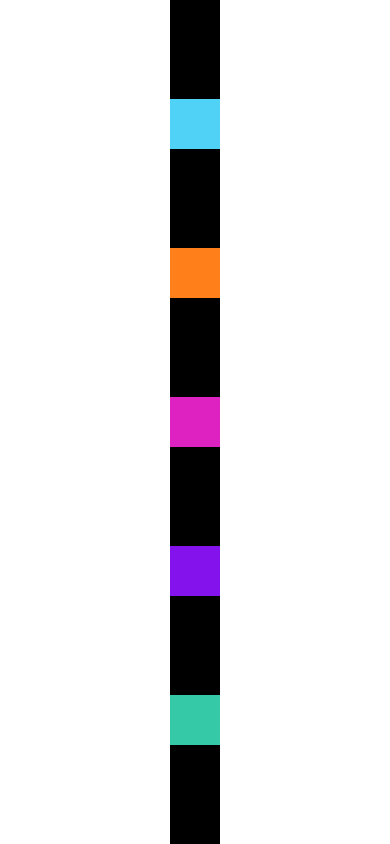
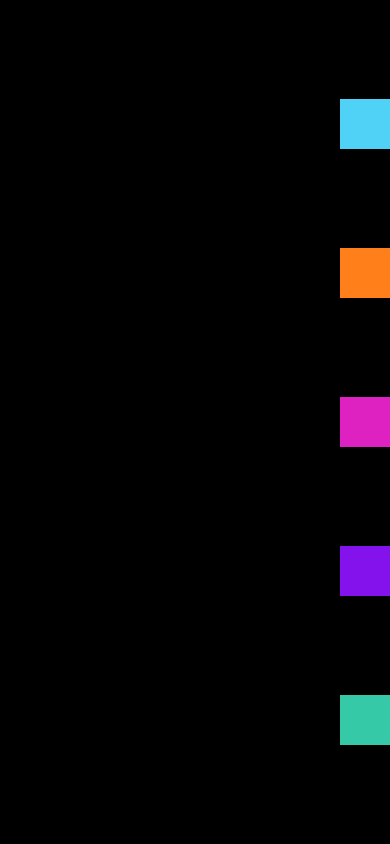
Before and after one commit to GeorgiSantana/Curso-React-Native, a React Native app: screen / in a window 390 px wide. Built offline with nearby package versions, Linux system fonts and the light colour scheme.

Commit message:
Organizando elementos com justifyContent: e     alignItems:

```diff
--- a/src/App.js
+++ b/src/App.js
@@ -1,7 +1,7 @@
 import React from 'react';
 import {StyleSheet, SafeAreaView} from 'react-native';
 //import DigiteSeuNome from './components/DigiteSeuNome';
-import FlexV1 from './components/layout/FlexBoxV1';
+import FlexV2 from './components/layout/FlexBoxV2';
 //import UsuarioLogado from './components/UsuarioLogado';
 //import ListaProdutos from './components/produtos/ListaProdutos';
 //import ListaProdutosV2 from './components/produtos/ListaProdutosV2';
@@ -22,9 +22,10 @@
 
 export default () => (
   <SafeAreaView style={style.App}>
-    <FlexV1 />
+    <FlexV2 />
 
     {/*
+    <FlexV1 />
     <DigiteSeuNome />
     <ListaProdutosV2 />
     <UsuarioLogado usuario={{nome: 'Geo', email: 'geo@geo.com'}} />
--- /dev/null
+++ b/src/components/layout/FlexBoxV2.js
@@ -0,0 +1,25 @@
+import React from 'react';
+import {StyleSheet, View} from 'react-native';
+import Quadrado from './Quadrado';
+
+export default props => {
+  return (
+    <View style={style.FlexV2}>
+      <Quadrado cor="#50d1f6" />
+      <Quadrado cor="#ff801a" />
+      <Quadrado cor="#dd22c1" />
+      <Quadrado cor="#8312ed" />
+      <Quadrado cor="#36c9a7" />
+    </View>
+  );
+};
+
+const style = StyleSheet.create({
+  FlexV2: {
+    flex: 1,
+    width: '100%',
+    justifyContent: 'space-evenly',
+    alignItems: 'flex-end',
+    backgroundColor: '#000',
+  },
+});
```
